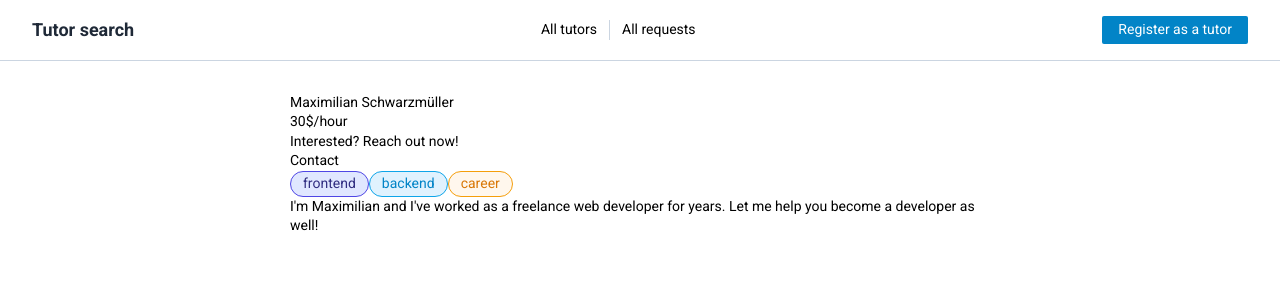
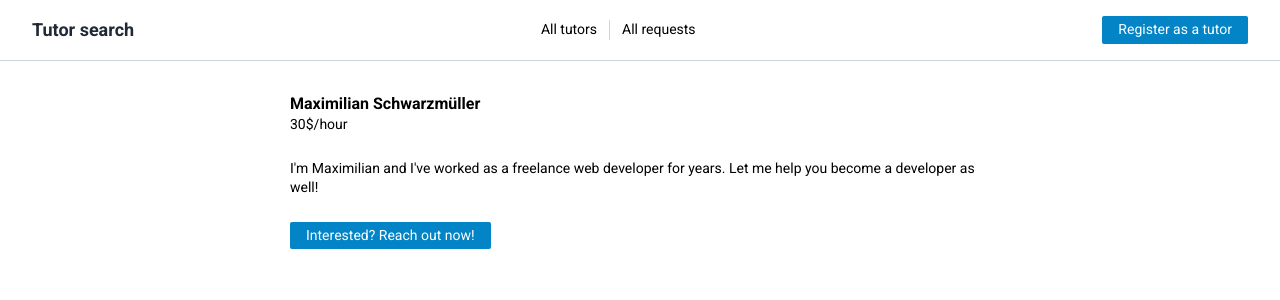
Before and after one commit to Nataliasem/tutor-search, a Vue app: page /tutors/0a655bc0-5146-4a8f-9fa2-ad3a701374ba in a window 1280 px wide. Shown: the top 300 px of the page. Built offline with nearby package versions, Linux system fonts and the light colour scheme.

Commit message:
fix tutor details

```diff
--- a/src/components/tutors/tutor-item.vue
+++ b/src/components/tutors/tutor-item.vue
@@ -7,8 +7,8 @@
 
           <!-- ACTIONS -->
           <div class="flex items-center space-x-5 text-indigo-900">
-            <router-link :to="tutorContactLink" title="contact"><icon-phone /></router-link>
-            <router-link to="/contact" title="details"><icon-user /></router-link>
+            <router-link to="/contact" title="contact"><icon-phone /></router-link>
+            <router-link :to="tutorDetailsLink" title="details"><icon-user /></router-link>
           </div>
         </div>
 
@@ -66,10 +66,12 @@ export default {
       return (this.tutor || []).areas.map(item => AREAS_NAMES[item])
     },
 
-    tutorContactLink() {
-      return '/contact'
-    },
+    tutorDetailsLink() {
+      const path = this.$route.path
+      const id = this.tutor.id || ''
 
+      return `${path}/${id}`
+    }
   }
 }
 </script>
--- a/src/pages/tutors/tutor-details.vue
+++ b/src/pages/tutors/tutor-details.vue
@@ -1,34 +1,21 @@
 <template>
-  <div class="max-w-card mx-auto mt-8">
+  <div class="max-w-card mx-auto mt-8 space-y-6">
     <div v-if="!tutor">No tutor info</div>
 
     <template v-else>
       <div>
-        <h2>{{ tutorNameView }}</h2>
-        <h3>{{ tutorRateView }}</h3>
+        <div class="text-size-16 font-bold">{{ tutorNameView }}</div>
+        <div>{{ tutorRateView }}</div>
       </div>
 
-      <div>
-        <h2>Interested? Reach out now!</h2>
-        <router-link to='/tutors/t1/contact'>Contact</router-link>
-      </div>
+      <p>{{ tutor.description }}</p>
 
-      <div>
-        <div v-for="area in formattedAreas" :key="area" class="ts-badge" :class="area">{{ area }}</div>
-        <p>{{ tutor.description }}</p>
-      </div>
+      <router-link class="ts-button-main" to='/contact'>Interested? Reach out now!</router-link>
     </template>
   </div>
 </template>
 
 <script>
-
-const AREAS_NAMES = {
-  1: 'frontend',
-  2: 'backend',
-  3: 'career'
-}
-
 export default {
   name: 'tutor-details',
   props: {
@@ -52,10 +39,6 @@ export default {
     tutorRateView() {
       const rate = this.tutor.hourlyRate || ''
       return rate ? `${rate}$/hour` : '-'
-    },
-
-    formattedAreas() {
-      return (this.tutor || []).areas.map(item => AREAS_NAMES[item])
     }
   },
 
```
